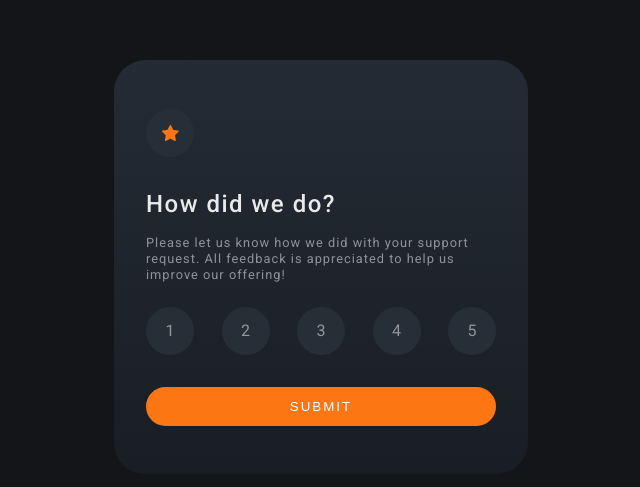
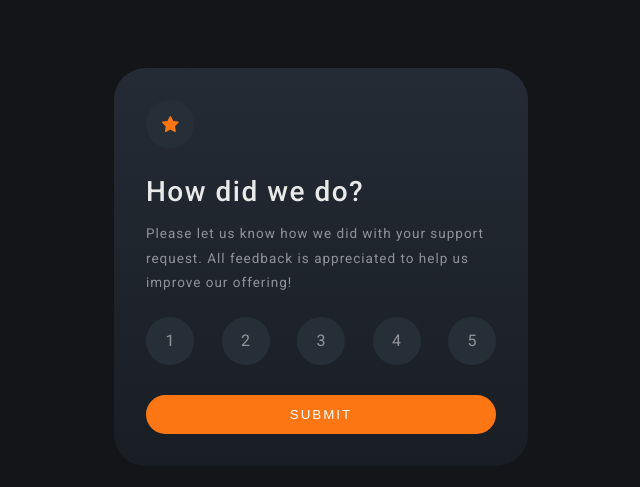
Before and after one commit to gustavobtflores/interactive-rating-component, a website: page index.html in a window 1280 px wide. Shown: the part 133-620 px from the top of the page, without its empty margins (319-959 px from the left). Drawn offline with Linux system fonts and the light colour scheme.

Commit message:
Small changes on style and adds readme

```diff
--- a/assets/css/app.css
+++ b/assets/css/app.css
@@ -1,3 +1,7 @@
+:root {
+  font-size: 15px;
+}
+
 .App {
   display: flex;
   align-items: center;
@@ -19,7 +23,7 @@
   display: flex;
   flex-direction: column;
   justify-content: center;
-  padding: 32px;
+  padding: 24px 32px;
   color: #ffffff;
   border-radius: 32px;
   width: 350px;
@@ -39,8 +43,7 @@
 }
 
 .rating-container_text-title {
-  font-size: 1.5rem;
-  line-height: 1.25em;
+  font-size: 28px;
   font-weight: 500;
   margin-bottom: 1rem;
   opacity: 0.9;
@@ -48,8 +51,8 @@
 }
 
 .rating-container_text-description {
-  font-size: 0.8rem;
-  line-height: 1.25em;
+  font-size: 0.9rem;
+  line-height: 1.8em;
   font-weight: 400;
   margin-bottom: 1.5rem;
   opacity: 0.5;
@@ -149,7 +152,7 @@
 }
 
 .thanks-container_text-title {
-  font-size: 1.5rem;
+  font-size: 2rem;
   line-height: 1.25em;
   font-weight: 500;
   margin-bottom: 1rem;
```
Also changed, not shown: README.md (added).
